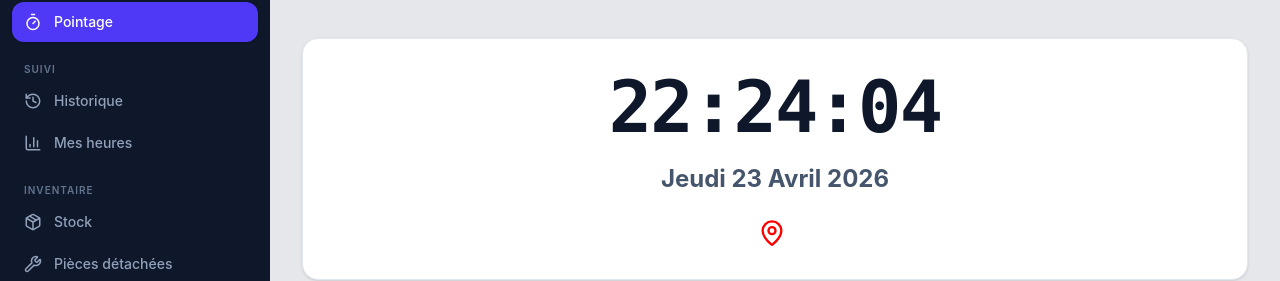
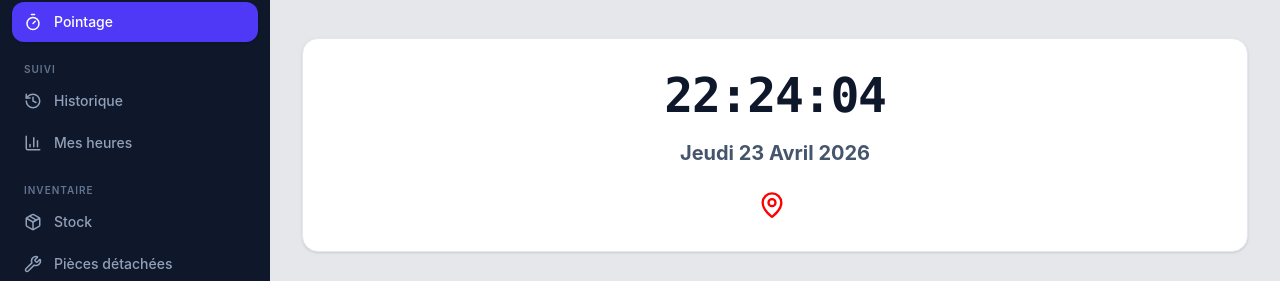
Before and after one commit to JadFrancois06/Phonetastic_V2, a React (Vite) app: page /employee/pointage in a window 1280 px wide. Shown: the part 170-451 px from the top of the page. Built offline with nearby package versions, Linux system fonts and the light colour scheme; no server answers; the database is empty; sample sign-in values are in the browser's storage.

Commit message:
Adjust font sizes for time and store display

```diff
--- a/src/pages/PointagePage.tsx
+++ b/src/pages/PointagePage.tsx
@@ -113,11 +113,11 @@ export const PointagePage = () => {
 
         {/* ─── Clock + Date ─── */}
         <div className="text-center space-y-5 bg-white rounded-2xl border border-slate-200 shadow-sm py-8">
-          <h1 className="text-7xl font-bold text-slate-900 tracking-tight font-mono">{formatTimeStr(currentTime)}</h1>
-          <p className="text-2xl text-slate-600 font-bold capitalize">{formatDate(currentTime)}</p>
+          <h1 className="text-5xl font-[900] text-slate-900 tracking-tight font-mono">{formatTimeStr(currentTime)}</h1>
+          <p className="text-xl text-slate-600 font-bold capitalize">{formatDate(currentTime)}</p>
           <div className="flex items-center justify-center gap-1.5 text-xs text-slate-400 pt-1">
             <MapPin size={28} color='red'/>
-            <span className='text-xl text-indigo-500 font-bold'>{currentUser?.currentStore}</span>
+            <span className='text-lg text-indigo-500 font-bold'>{currentUser?.currentStore}</span>
           </div>
         </div>
 
```
